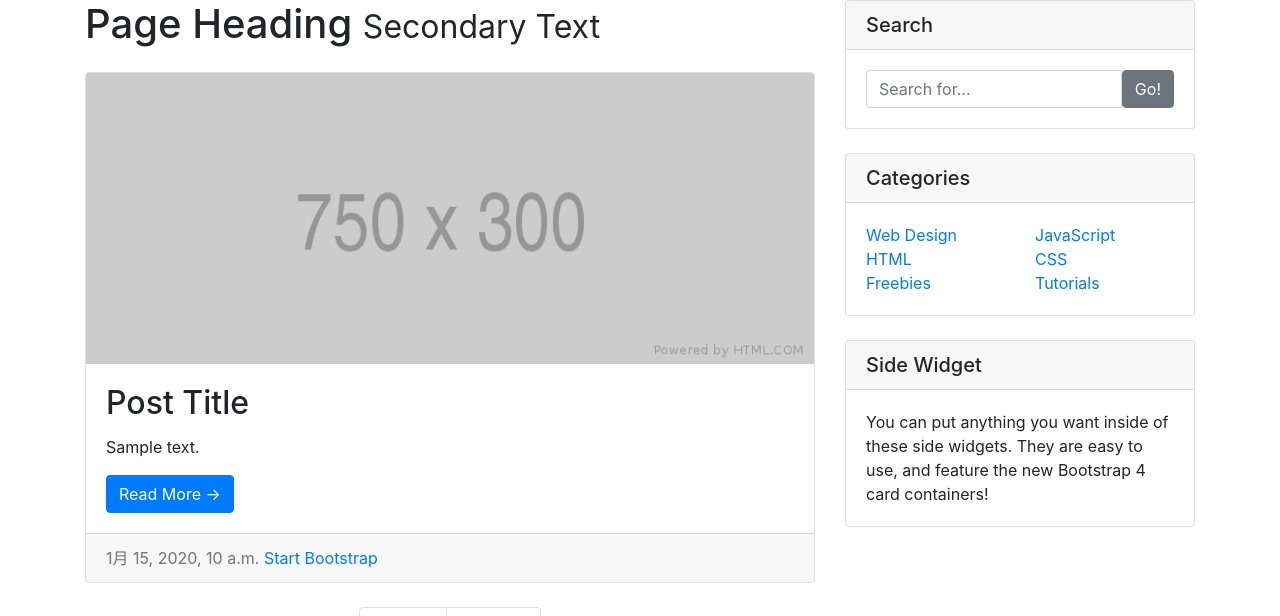
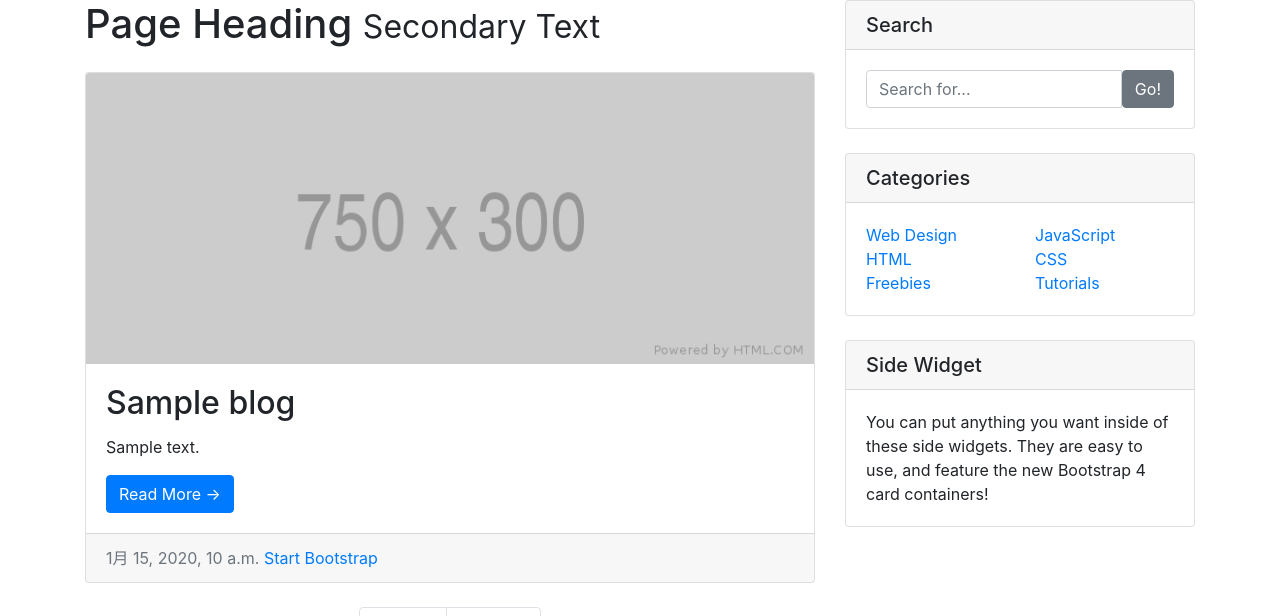
Before and after one commit to 0358rs/Git_test, a Django app: template blog/templates/blog/blog_list.html in a window 1280 px wide. Shown: the part 80-696 px from the top of the page. Run offline with Django 3.2, Linux system fonts and the light colour scheme; the template is opened without the code that fills it: most values are stand-ins (such as "Sample title", 1, 10 or a date in 2020); data that the repository does not hold is empty; some libraries are stand-ins or nearby versions.

Commit message:
titleのmodel化、日本時刻

```diff
--- a/blog/models.py
+++ b/blog/models.py
@@ -5,3 +5,4 @@ class Blog(models.Model):
     #id = 1, 2, 3, 4
     content = models.CharField(max_length=140)
     posted_date = models.DateTimeField(auto_now_add=True)
+    title = models.CharField(max_length=32)
--- a/blog/templates/blog/blog_list.html
+++ b/blog/templates/blog/blog_list.html
@@ -14,7 +14,7 @@
           <div class="card mb-4">
             <img class="card-img-top" src="{% static 'img/750x300.png'%}" alt="Card image cap">
             <div class="card-body">
-              <h2 class="card-title">Post Title</h2>
+              <h2 class="card-title">{{blog.title}}</h2>
               <p class="card-text">{{ blog.content }}</p>
               <a href="#" class="btn btn-primary">Read More &rarr;</a>
             </div>
--- a/config/settings.py
+++ b/config/settings.py
@@ -105,7 +105,7 @@ AUTH_PASSWORD_VALIDATORS = [
 
 LANGUAGE_CODE = 'ja'
 
-TIME_ZONE = 'UTC'
+TIME_ZONE = 'Asia/Tokyo'
 
 USE_I18N = True
 
```
Also changed, not shown: blog/migrations/0002_blog_title.py (added).
